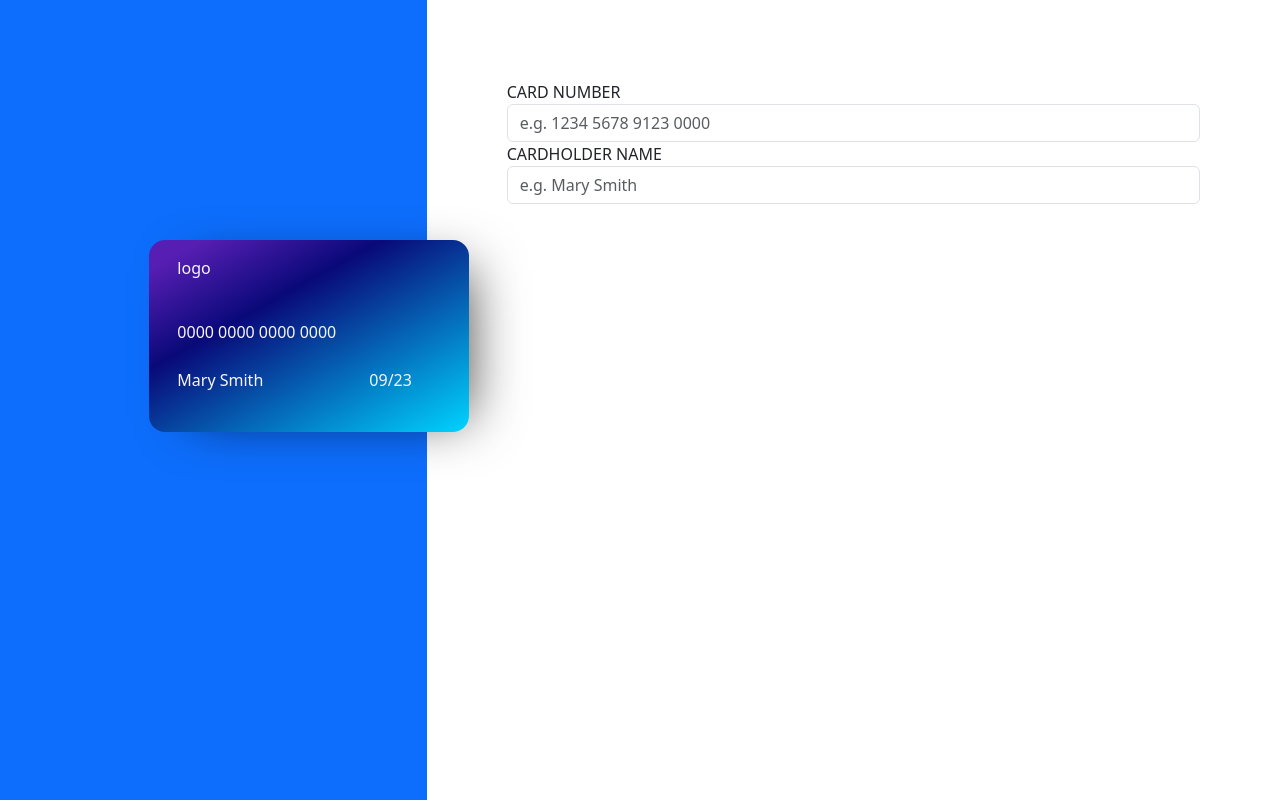
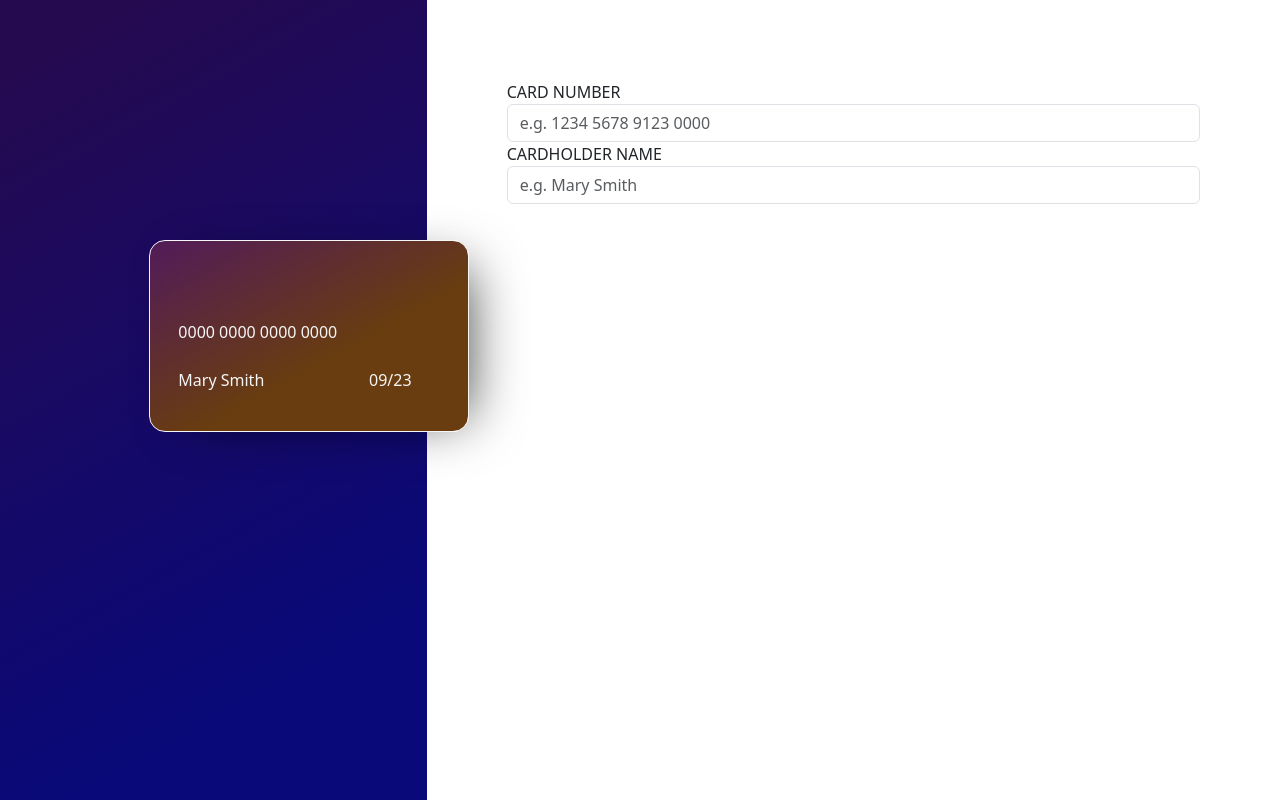
Before and after one commit to rodrigofsmar/interactive-card-details-form, a React (Vite) app: page / in a window 1280 px wide. Built offline with nearby package versions, Linux system fonts and the light colour scheme.

Commit message:
second commit

```diff
--- a/src/App.css
+++ b/src/App.css
@@ -1,3 +1,12 @@
+body{
+  background-color: #F6F6F6;
+}
+
 .form-col{
-  padding: 80px !important;
+  padding: 5rem !important;
 }
+
+.card-col{
+  background: rgb(37,10,80);
+  background: linear-gradient(151deg, rgba(37,10,80,1) 8%, rgba(9,9,121,1) 81%);
+}
--- a/src/App.jsx
+++ b/src/App.jsx
@@ -1,6 +1,4 @@
 import { useState } from 'react'
-import reactLogo from './assets/react.svg'
-import viteLogo from '/vite.svg'
 import './App.css'
 import 'bootstrap/dist/css/bootstrap.min.css'
 import 'bootstrap/dist/js/bootstrap.bundle.min.js'
@@ -12,7 +10,11 @@ function App() {
   const [name, setName] = useState("Mary Smith")
 
   const handleCardNumberUpdate = (event) =>{
-    const newCardNumber = event.target.value;
+    const maxLength = 16;
+
+    const newCardNumber = event.target.value
+                          .replace(/[^0-9]/g, '')
+                          .slice(0, maxLength);
 
     if (newCardNumber == ""){
       setCardNumber("0000 0000 0000 0000")
@@ -27,7 +29,6 @@ function App() {
     const spacedInput = strippedInput.replace(/(.{4})/g, '$1 ');
     const finalInput = spacedInput.trim();
     return finalInput;
-
   }
 
   const handleNameUpdate = (event) =>{
@@ -43,14 +44,15 @@ function App() {
 
     <div className='container-fluid' style={{height: '100vh'}}>
       <div className='row vh-100'>
-        <div className='col-xs-12 col-sm-12 col-md-4 bg-primary position-relative'>
+        <div className='card-col col-xs-12 col-sm-12 col-md-4 position-relative'>
           <CreditCard cardNumber={cardNumber} name={name}></CreditCard>
         </div>
-        <div className='col-xs-12 col-sm-12 col-md-8 form-col'>
+        <div className='form-col col-xs-12 col-sm-12 col-md-8'>
+
           <form>
             <div className="form-group">
               <label htmlFor="cardNumber">CARD NUMBER</label>
-              <input onChange={handleCardNumberUpdate} type="number" className="form-control" id="cardNumber" placeholder="e.g. 1234 5678 9123 0000"/>
+              <input onChange={handleCardNumberUpdate} value={cardNumber === "0000 0000 0000 0000" ? "" : cardNumber}  className="form-control" id="cardNumber" placeholder="e.g. 1234 5678 9123 0000"/>
             </div>
 
             <div className="form-group">
--- a/src/components/CreditCard/CreditCard.css
+++ b/src/components/CreditCard/CreditCard.css
@@ -1,6 +1,6 @@
 .credit-card{
-    background: rgb(87,30,179);
-    background: linear-gradient(151deg, rgba(87,30,179,1) 8%, rgba(9,9,121,1) 35%, rgba(0,212,255,1) 100%);
+    background: rgb(82,27,90);
+    background: linear-gradient(151deg, rgba(82,27,90,1) 0%, rgba(105,61,15,1) 60%);
     height: 12rem;
     width: 20rem;
     border-radius: 1rem;
@@ -12,6 +12,7 @@
     position: absolute;
     top: 30%;
     left: 35%;
+    border: 0.5px solid #F6F6F6;
 }
 
 .logo-row{
--- a/src/components/CreditCard/CreditCard.jsx
+++ b/src/components/CreditCard/CreditCard.jsx
@@ -7,7 +7,6 @@ const CreditCard = ({ cardNumber, name }) =>{
         <div className='container-fluid credit-card'>
             <div className='row logo-row'>
                 <div className='col-12'>
-                    logo
                 </div>
             </div>
             <div className='row card-number-row'>
```
Also changed, not shown: src/assets/coins-alt-svgrepo-com.svg (added).
